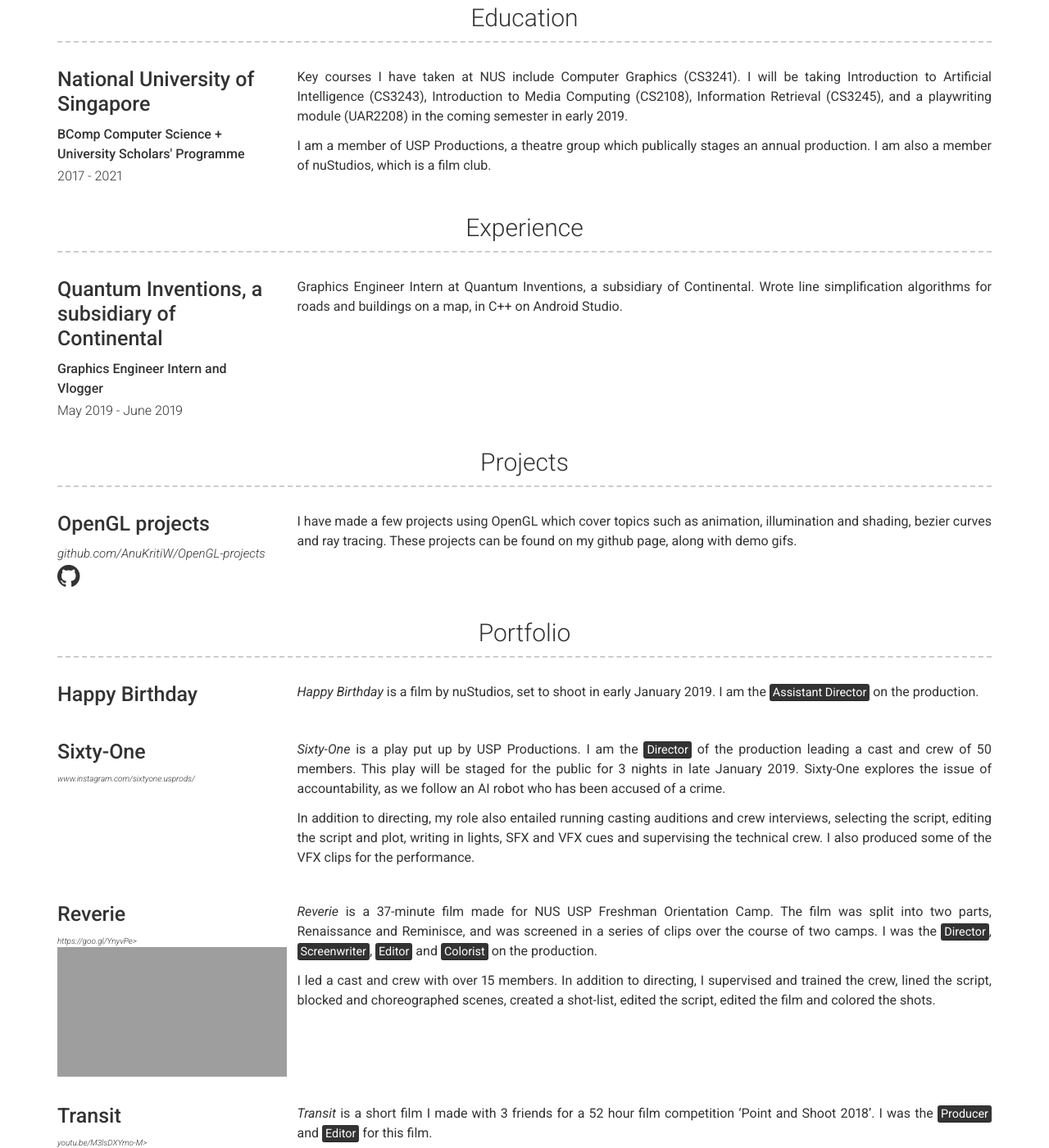
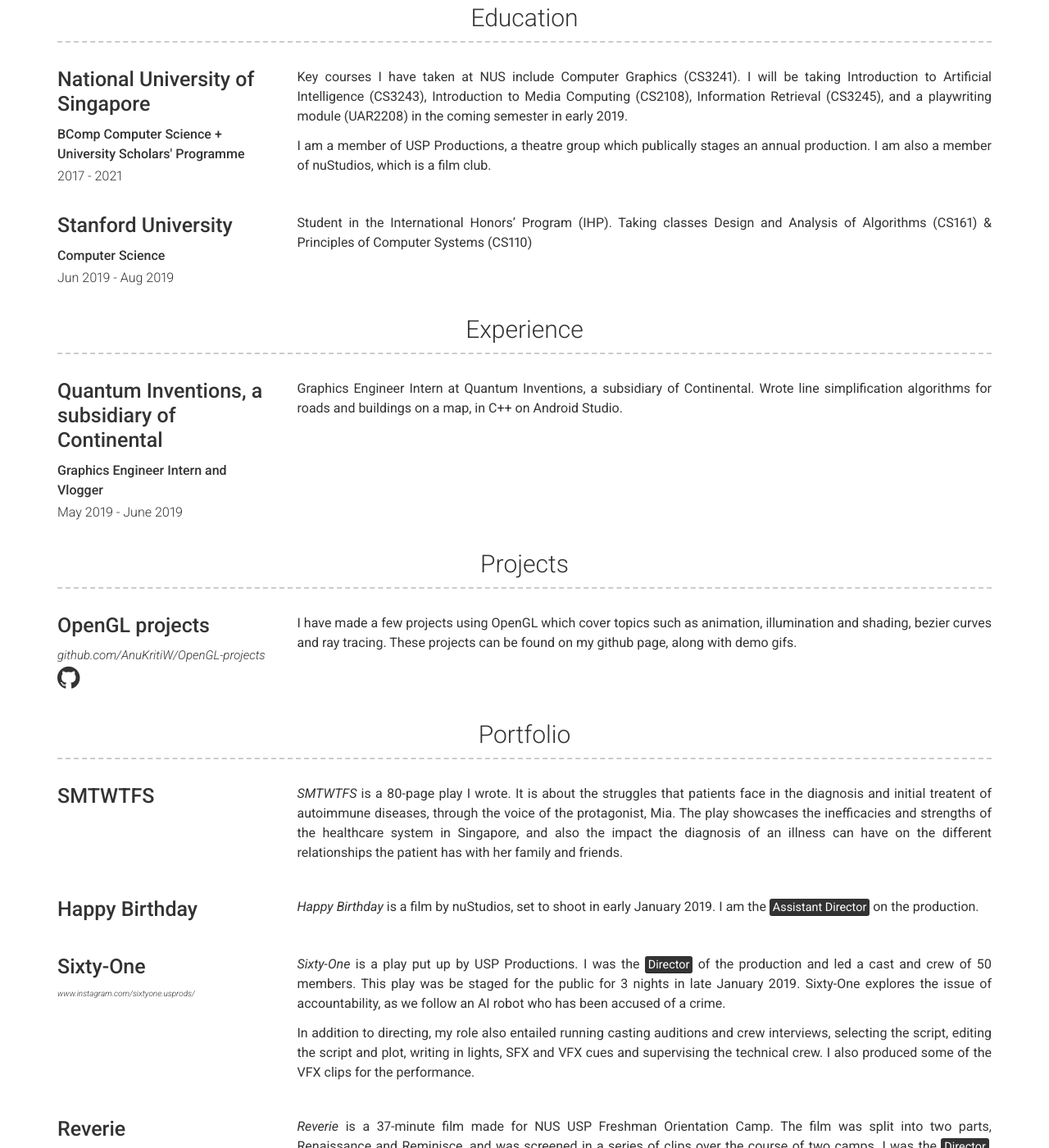
Before and after one commit to AnuKritiW/modern-resume-theme-site, a Jekyll site: the page built from index.md, in a window 1280 px wide and 1400 px high, scrolled down 630 px. Shown: the whole window at 82% size. Built offline with Jekyll 4.4.1, drawn with Linux system fonts in a browser that asks for light colours; some of the changed text lies outside the part shown; grey boxes are pictures that could not be loaded.

Commit message:
Edit Portfolio and Education.

```diff
--- a/_config.yml
+++ b/_config.yml
@@ -44,7 +44,7 @@ about_content: | # this will include new lines to allow paragraphs
   <mark>Post-production for film</mark> and
   <mark>Stage Management</mark>.
 
-  Currently, during the longer winter break from school, I have set out to pick up <mark>Maya</mark> and <mark>Houdini</mark>.
+  Currently, in my free time, I have set out to pick up <mark>Maya</mark> and <mark>Houdini</mark>.
 
 # Projects Section
 # projects_title: Projects
--- a/_data/education.yml
+++ b/_data/education.yml
@@ -10,3 +10,15 @@
   # I am directing a play as part of *USP Productions*, titled *Sixty-One*, which will be performed in late Jan 2019 at the National Library. I learnt the my technical stage skills, such as stage lighting, sounds and visual effects, as a Stage Manager for USP Productions' 2018 play titled *'The Dark Web'*.
 
   # I am also a member of the NUS film club, *nuStudios*, and attended their semester long *film school*, where I attended weekly workshops to learn the different aspects of film-making.
+
+- name: Stanford University
+  dates: Jun 2019 - Aug 2019
+  qualification: Computer Science
+#  quote: >
+#    Established in 1636, Harvard is the oldest higher education institution in the United States, and is widely regarded in terms of its influence, reputation, and academic pedigree as a leading university in not just the US but also the world.
+  description: | # this will include new lines to allow paragraphs
+   Student in the International Honors' Program (IHP).
+   Taking classes Design and Analysis of Algorithms (CS161) & Principles of Computer Systems (CS110)
+  # I am directing a play as part of *USP Productions*, titled *Sixty-One*, which will be performed in late Jan 2019 at the National Library. I learnt the my technical stage skills, such as stage lighting, sounds and visual effects, as a Stage Manager for USP Productions' 2018 play titled *'The Dark Web'*.
+
+  # I am also a member of the NUS film club, *nuStudios*, and attended their semester long *film school*, where I attended weekly workshops to learn the different aspects of film-making.
--- a/_data/portfolio.yml
+++ b/_data/portfolio.yml
@@ -1,3 +1,12 @@
+- name: SMTWTFS
+  description: |
+    *SMTWTFS* is a 80-page play I wrote. It is about the struggles that patients face in the diagnosis and initial treatent of autoimmune diseases, through the voice of the protagonist, Mia.
+    The play showcases the inefficacies and strengths of the healthcare system in Singapore, and also the impact the diagnosis of an illness can have on the different relationships the patient has with her family and friends.
+
+# - name: USP Corporate Video
+#   description: |
+#     Featured in the USP Corporate video
+
 - name: Happy Birthday
   description: |
     *Happy Birthday* is a film by nuStudios, set to shoot in early January 2019. I am the <mark>Assistant Director</mark> on the production.
@@ -5,8 +14,8 @@
 - name: Sixty-One
   link: www.instagram.com/sixtyone.usprods/
   description: |
-    *Sixty-One* is a play put up by USP Productions. I am the <mark>Director</mark> of the production leading a cast and crew of 50 members.
-    This play will be staged for the public for 3 nights in late January 2019. Sixty-One explores the issue of accountability, as we follow an AI robot who has been accused of a crime.
+    *Sixty-One* is a play put up by USP Productions. I was the <mark>Director</mark> of the production and led a cast and crew of 50 members.
+    This play was be staged for the public for 3 nights in late January 2019. Sixty-One explores the issue of accountability, as we follow an AI robot who has been accused of a crime.
 
     In addition to directing, my role also entailed running casting auditions and crew interviews, selecting the script, editing the script and plot, writing in lights, SFX and VFX cues and
     supervising the technical crew. I also produced some of the VFX clips for the performance.
```
